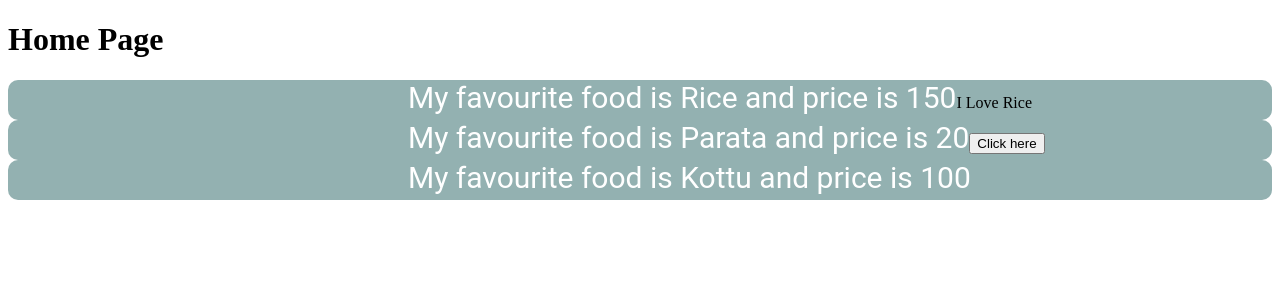
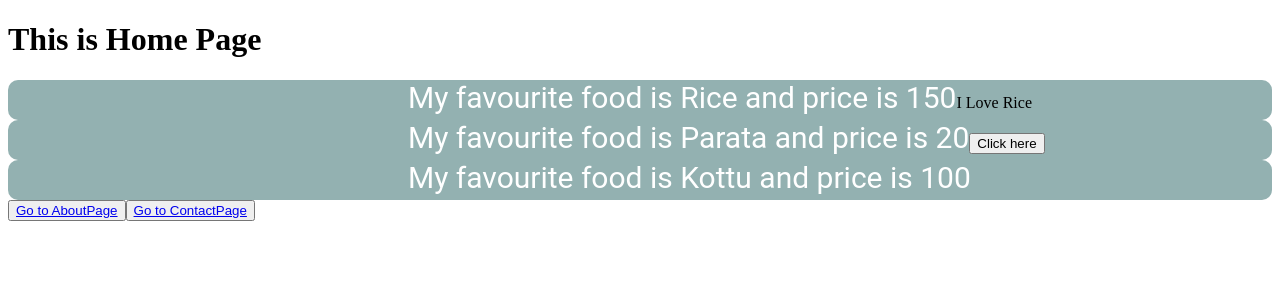
Before and after one commit to KavinduRanawaka/ReactPractice-YT, a React (Create React App) app: page / in a window 1280 px wide. Shown: the top 300 px of the page. Built offline with nearby package versions, Linux system fonts and the light colour scheme.

Commit message:
Home Page

```diff
--- a/src/Pages/Home.js
+++ b/src/Pages/Home.js
@@ -1,11 +1,12 @@
 import React from 'react'
 import TopicBox from '../Components/TopicBox'
 import Content from '../Components/Content'
+import { Link } from 'react-router-dom'
 
 export default function Home() {
   return (
     <div>
-      <h1>Home Page</h1>
+      <h1>This is Home Page</h1>
 
       <TopicBox food="Rice" price='150'>
         <span>I Love Rice</span>
@@ -17,6 +18,14 @@ export default function Home() {
 
       <TopicBox food="Kottu" price='100'/>
 
+      <button>
+      <Link to="/About">Go to AboutPage</Link>
+      </button>
+
+      <button>
+      <Link to="/Contact">Go to ContactPage</Link>
+      </button>
+
     </div>
   )
 }
```
